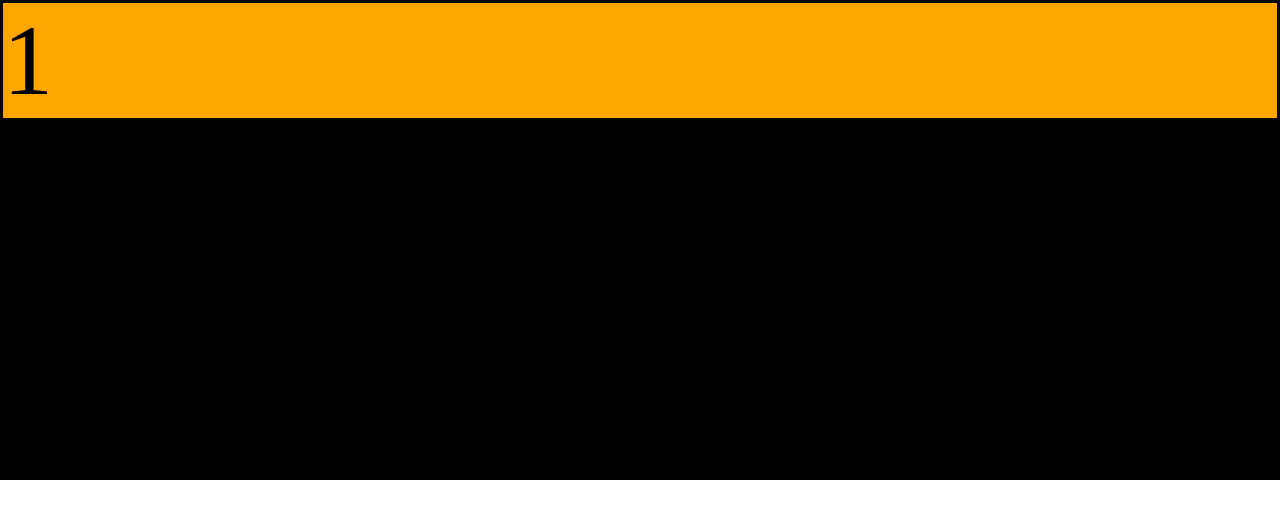
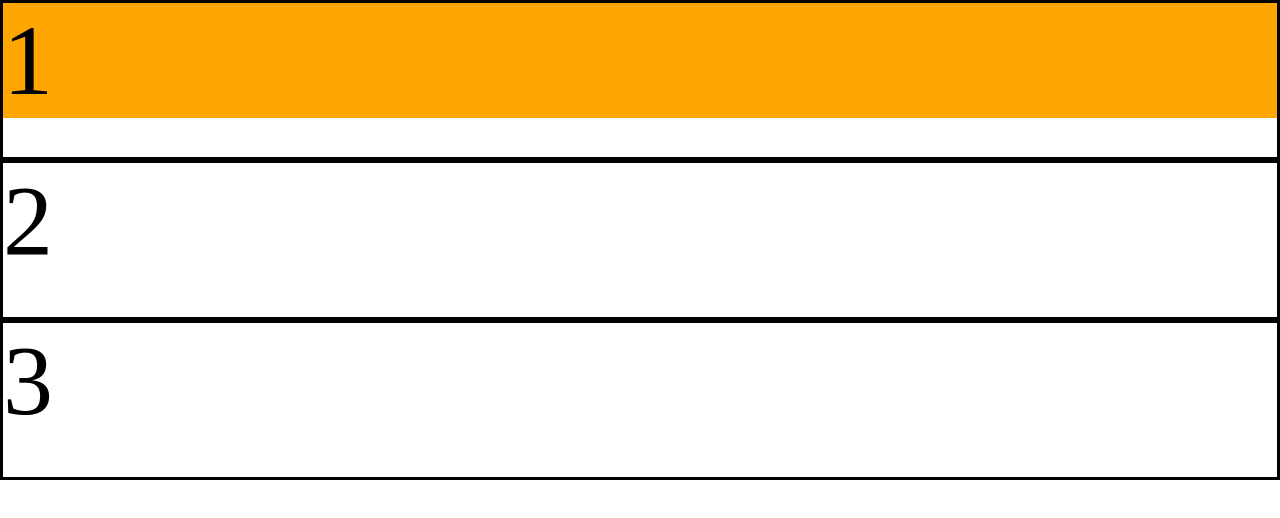
Before and after one commit to Kodii1101/FrontEndKopi, a plain HTML site: page index.html in a window 1280 px wide. Drawn offline with nearby package versions, Linux system fonts and the light colour scheme; files whose address does not match are found by name.

Commit message:
nag update lang ko...

```diff
--- a/assets/css/style.css
+++ b/assets/css/style.css
@@ -1,5 +1,5 @@
 :root {
-  --themesaclient: black;
+  --themesaclient: white;
   --themenaku: orange;
   --fontsizesaclient: 100px;
 }
@@ -53,3 +53,7 @@ textarea {
   background-color: var(--themesaclient);
   font-size: var(--fontsizesaclient);
 }
+
+.pthree:hover {
+  background-color: aqua;
+}
```
Also changed, not shown: 1 other file.
